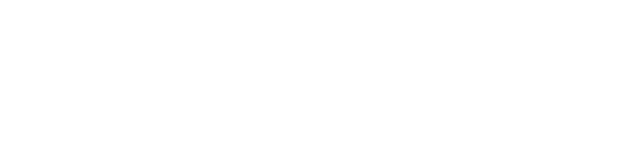
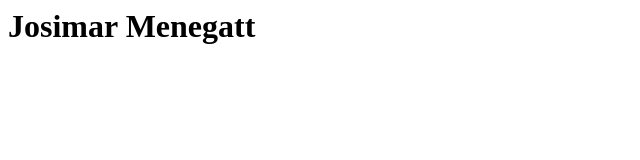
Before and after one commit to josimarmenegattsenai/teste, a plain HTML site: page index.html in a window 1280 px wide. Shown: the whole page, without its empty margins (0-640 px from the left). Drawn offline with Linux system fonts and the light colour scheme.

Commit message:
Update index.html

```diff
--- a/index.html
+++ b/index.html
@@ -2,4 +2,7 @@
 <heaD>
 <title> Josimar</title>
 </heaD>
+  <body>
+  <h1> Josimar Menegatt</h1>
+  </body>
 </html>
```
